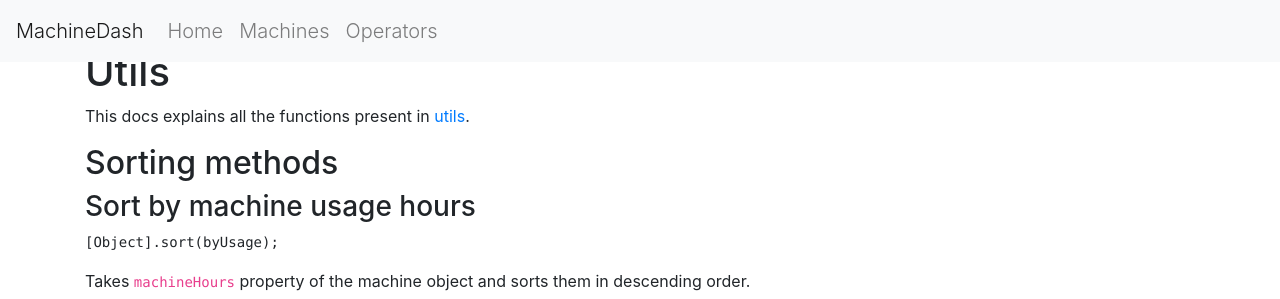
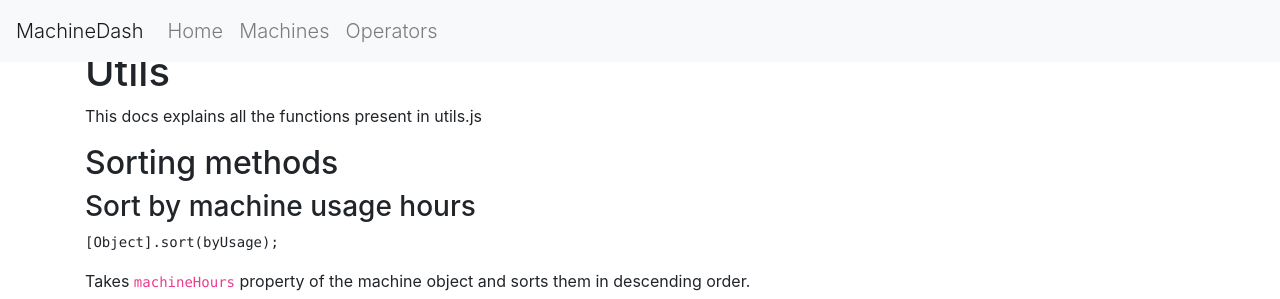
Before and after one commit to wsu-tss/machine_dashboard, a Jekyll site: the page built from docs/utils.md, in a window 1280 px wide and 900 px high. Shown: the top 299 px of the window. Built offline with Jekyll 4.4.1, drawn with Linux system fonts in a browser that asks for light colours; nearby versions of some CDN libraries; our own code applies the rules of GitHub Pages for plain Markdown files.

```diff
--- a/docs/utils.md
+++ b/docs/utils.md
@@ -1,6 +1,6 @@
 # Utils
 
-This docs explains all the functions present in [utils](assets/js/utils.js).
+This docs explains all the functions present in utils.js
 
 ## Sorting methods
 
```
